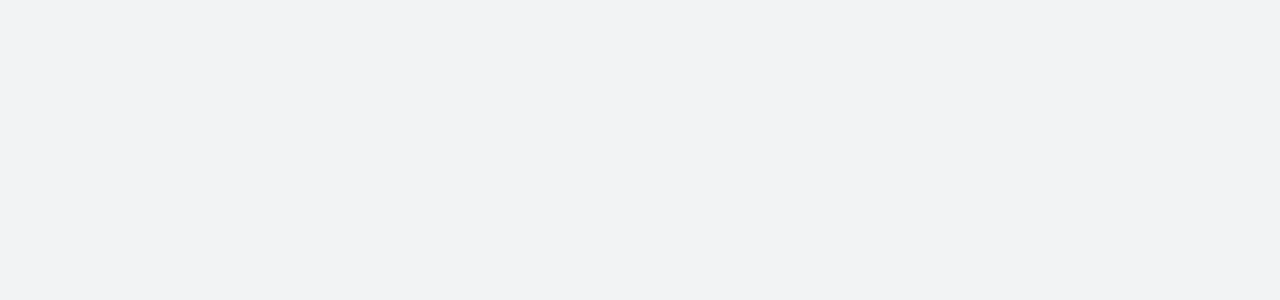
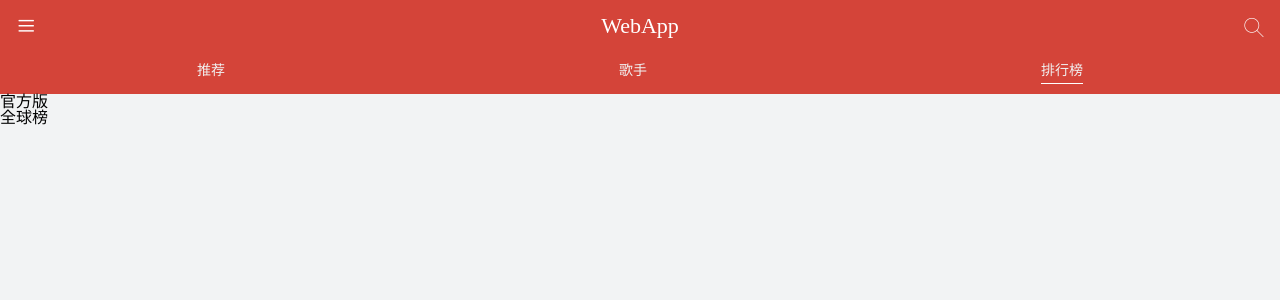
Before and after one commit to jincc/cloud-music-hooks, a React (Create React App) app: page /rank in a window 1280 px wide. Shown: the top 300 px of the page. Built offline with nearby package versions, Linux system fonts and the light colour scheme.

Commit message:
feat: 完成大体框架搭建

```diff
--- /dev/null
+++ b/src/components/navbar/index.js
@@ -0,0 +1,32 @@
+import { NavLink } from 'react-router-dom'
+import { NavbarStyled, tabSelectLineStyled } from './style'
+
+const TabItem = ({ to, title }) => {
+  return (
+    <NavLink className='item' to={to} style={({isActive}) => {
+      return {
+        borderBottom: isActive ? '1px solid #fff' : 'none'
+      }
+    }}>
+      <span>{title}</span>
+    </NavLink>
+  )
+}
+
+const Navbar = () => {
+  return (
+    <NavbarStyled>
+      <div className='menu'>
+        <span className='iconfont'>&#xe65c;</span>
+        <span className='title'>WebApp</span>
+        <span className='iconfont'>&#xe62b;</span>
+      </div>
+      <div className='tab'>
+        <TabItem to='/recommend' title='推荐' />
+        <TabItem to='/singers' title='歌手' />
+        <TabItem to='/rank' title='排行榜' />
+      </div>
+    </NavbarStyled>
+  )
+}
+export default Navbar
--- /dev/null
+++ b/src/components/navbar/style.js
@@ -0,0 +1,40 @@
+import styled, { css } from 'styled-components';
+import style from '../../styles/global';
+export const NavbarStyled = styled.div`
+  background: ${style['theme-color']};
+
+  .menu {
+    display: flex;
+    flex-direction: row;
+    justify-content: space-between;
+    padding: 15px 15px;
+
+    .iconfont {
+      color: #fff;
+      font-size: 22px;
+    }
+
+    .title {
+      color: #fff;
+      font-size: 22px;
+    }
+  }
+
+  .tab {
+    display: flex;
+    flex-direction: row;
+    justify-content: space-around;
+    padding: 10px 0;
+    .item {
+      padding-bottom: 5px;
+      span {
+        color: ${style['font-color-light']};
+        font-size: ${style['font-size-m']};
+        text-align: center;
+      }
+    }
+  }
+`;
+
+export const tabSelectLineStyled = css`
+border: 1px solid #fff`;
--- /dev/null
+++ b/src/pages/error/index.js
@@ -0,0 +1,7 @@
+const ErrorPage = () => {
+  return <div>
+    我是错误页
+  </div>
+};
+
+export default ErrorPage;
--- /dev/null
+++ b/src/pages/home/index.js
@@ -0,0 +1,16 @@
+import { Navigate, Outlet, useMatch } from "react-router-dom";
+import Navbar from "../../components/navbar";
+
+const Home = () => {
+  // 首页直接重定向到推荐页
+  const match = useMatch('/')
+  if (match) {
+    return <Navigate to='recommend' />
+  }
+  return <div>
+    <Navbar />
+    <Outlet />
+  </div>
+};
+
+export default Home;
--- /dev/null
+++ b/src/pages/rank/index.js
@@ -0,0 +1,12 @@
+const Rank = () => {
+  return <div>
+    <section>
+      <h2>官方版</h2>
+    </section>
+    <section>
+      <h2>全球榜</h2>
+    </section>
+  </div>
+};
+
+export default Rank;
--- /dev/null
+++ b/src/pages/recommend/index.js
@@ -0,0 +1,7 @@
+const Recommend = () => {
+  return <div>
+    我是推荐页面
+  </div>
+};
+
+export default Recommend;
--- /dev/null
+++ b/src/pages/singers/index.js
@@ -0,0 +1,7 @@
+const Singers = () => {
+  return <div>
+    我是歌手页面
+  </div>
+};
+
+export default Singers;
--- /dev/null
+++ b/src/routes/index.js
@@ -0,0 +1,20 @@
+import { createBrowserRouter } from 'react-router-dom'
+import Home from '../pages/home'
+import ErrorPage from '../pages/error'
+import Recommend from '../pages/recommend'
+import Singers from '../pages/singers'
+import Rank from '../pages/rank'
+
+export default createBrowserRouter([
+  {
+    path: '/',
+    element: <Home />,
+    errorElement: <ErrorPage />,
+    children: [
+      { index: true, element: <Recommend /> },
+      { path: 'recommend', element: <Recommend /> },
+      { path: 'singers', element: <Singers /> },
+      { path: 'rank', element: <Rank /> }
+    ]
+  }
+])
--- /dev/null
+++ b/src/store/api/cloudApi.js
@@ -0,0 +1,20 @@
+import { createApi, fetchBaseQuery } from '@reduxjs/toolkit/query/react';
+
+const cloudApi = createApi({
+  name: 'cloud',
+  baseQuery: fetchBaseQuery({
+    baseUrl: "https://localhost:3300",
+    credentials: 'include'
+  }),
+  endpoints: builder => {
+    return {
+      getRankList: builder.query({
+        query: '/toplist/detail'
+      })
+    }
+  }
+});
+
+export default cloudApi;
+
+export const { useGetRankListQuery } = cloudApi;
--- /dev/null
+++ b/src/store/index.js
@@ -0,0 +1,11 @@
+import { configureStore } from "@reduxjs/toolkit";
+import cloudApi from "./api/cloudApi";
+
+const store = configureStore({
+  reducer: cloudApi.reducer,
+  middleware: getDefaultMiddleware => {
+    return getDefaultMiddleware().concat(cloudApi.middleware)
+  }
+});
+
+export default store;
```
Also changed, not shown: src/App.js (+12 -5 lines).
